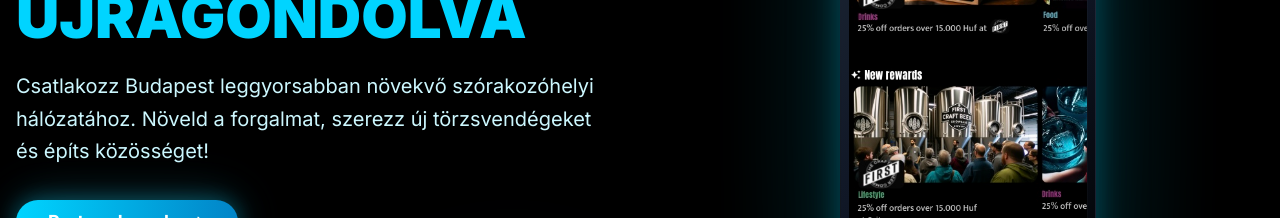
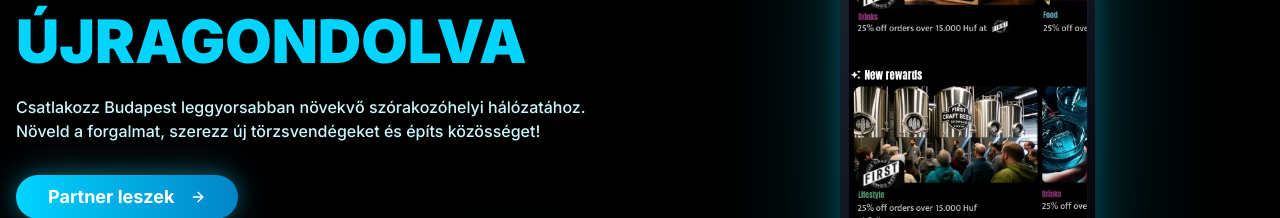
Before and after one commit to BenceG-tech/come-get-it, a React (Vite) app: page /vendeglatohelyek in a window 1280 px wide. Shown: the part 243-461 px from the top of the page. Built offline with nearby package versions, Linux system fonts and the light colour scheme; no server answers.

Commit message:
Fix: Unify subtitle styling on Vendeglatohelyek
Unifies subtitle font size and line spacing on the "vendéglátóhelyek" page to match the main page's compact style.

```diff
--- a/src/components/WorkWithUsSection.tsx
+++ b/src/components/WorkWithUsSection.tsx
@@ -1,4 +1,3 @@
-
 import React from 'react';
 import { Button } from '@/components/ui/button';
 import { PhoneMockup } from './PhoneMockup';
@@ -85,7 +84,7 @@ export const WorkWithUsSection: React.FC = () => {
               <span className="block text-electric-300">ÚJRAGONDOLVA</span>
             </h2>
 
-            <p className="text-xl text-electric-100 max-w-2xl mx-auto lg:mx-0 mb-8 leading-relaxed">
+            <p className="text-sm md:text-base text-electric-100 font-medium max-w-2xl mx-auto lg:mx-0 mb-8 leading-tight">
               Csatlakozz Budapest leggyorsabban növekvő szórakozóhelyi hálózatához.
               Növeld a forgalmat, szerezz új törzsvendégeket és építs közösséget!
             </p>
```
